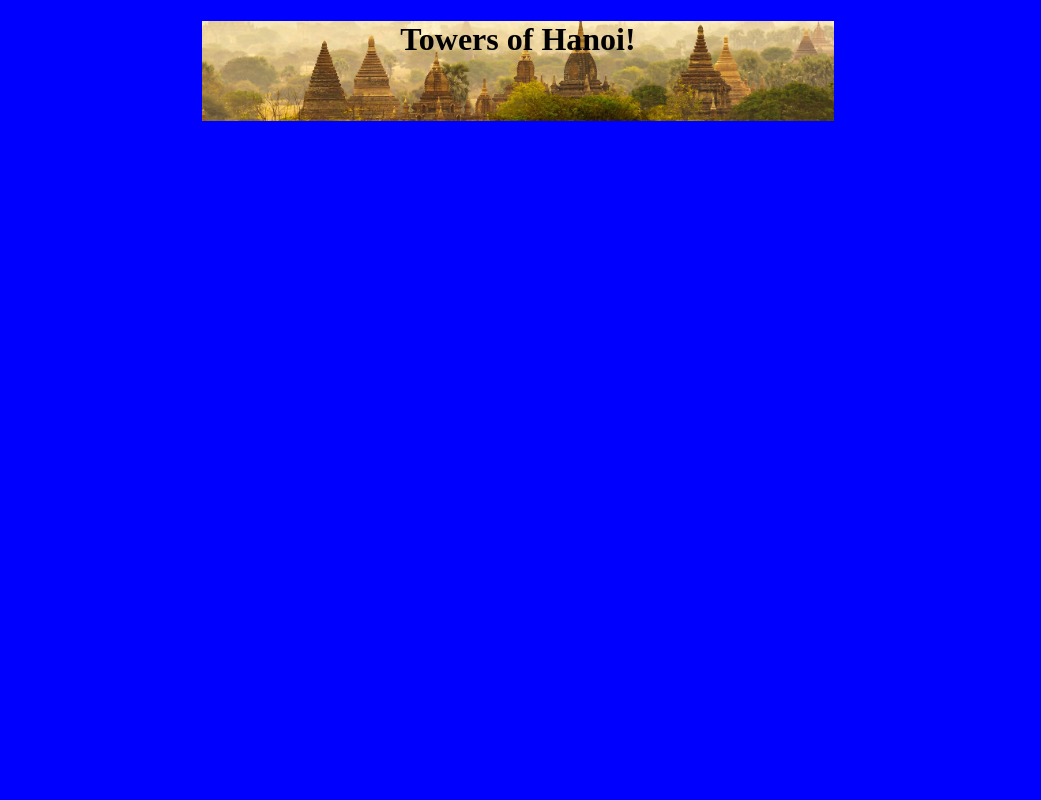
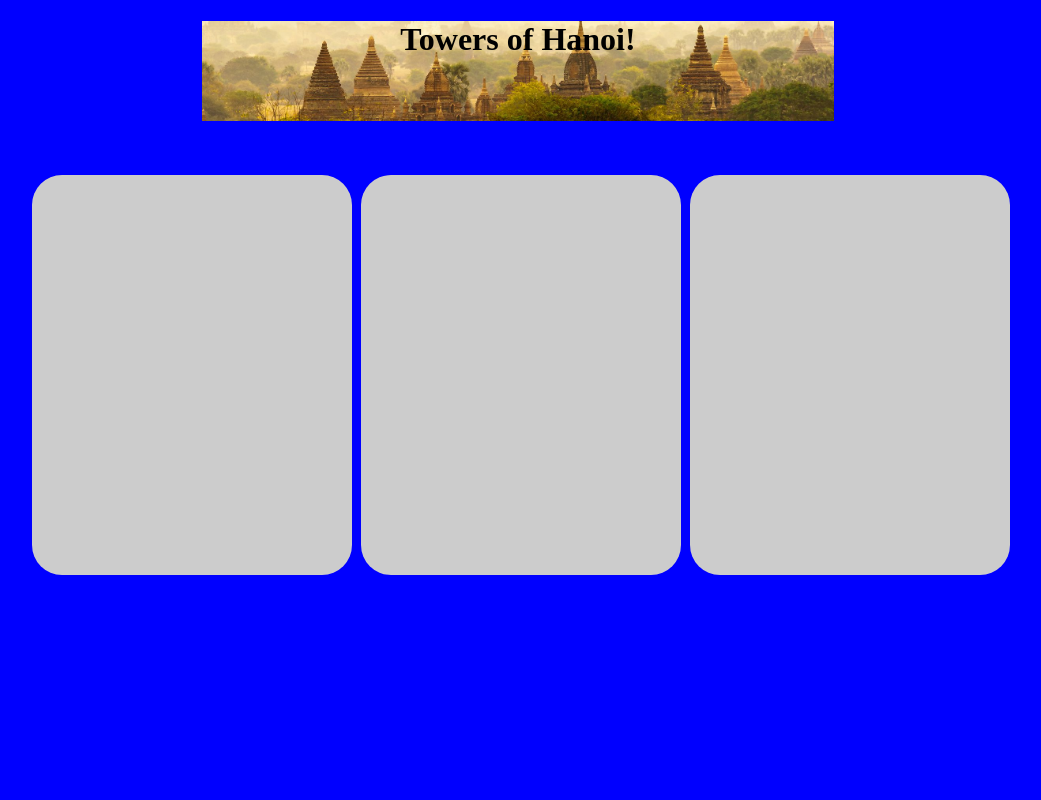
Before and after one commit to chaseTfreeman/ctf_hanoi, a PHP site: page / in a window 1280 px wide. Shown: the whole page, without its empty margins (122-1163 px from the left). Run offline with PHP 8.4, Linux system fonts and the light colour scheme; some libraries are stand-ins or nearby versions.

Commit message:
pegs ABC are set and aligned

```diff
--- a/index.html
+++ b/index.html
@@ -4,20 +4,22 @@
   <title>TOWERS OF HANOI</title>
   <meta charset="utf-8">
   <link rel="stylesheet" href="styles.css">
-<script src="https://ajax.googleapis.com/ajax/libs/jquery/3.0.0/jquery.min.js"></script>
+  <script src="https://ajax.googleapis.com/ajax/libs/jquery/3.0.0/jquery.min.js"></script>
 </head>
 <body>
 
   <header>
     <h1>Towers of Hanoi!</h1>
   </header>
-    <div id="gameBoard"></div>
-
+  <div id="gameBoard">
+    <div id="pegContainerA" class="pegContainer"></div>
+    <div id="pegContainerB" class="pegContainer"></div>
+    <div id="pegContainerC" class="pegContainer"></div>
   </div>
 
-</div>
 
 
-<script src="script.js"></script>
+
+  <script src="script.js"></script>
 </body>
 </html>
--- a/styles.css
+++ b/styles.css
@@ -13,6 +13,7 @@ p, h1 {
 }
 #gameBoard {
     position:fixed;
+    text-align: center;
     padding:0;
     margin:0;
     top:0;
@@ -22,3 +23,16 @@ p, h1 {
     background:blue;
     z-index: -1;
 }
+
+.pegContainer {
+  display: inline-block;
+  height: 50%;
+  width: 25%;
+  background-color: #ccc;
+  margin: 175px 0px 0px 5px;
+  padding: 0px;
+  border: none;
+  text-align: center;
+  cursor: move;
+  border-radius: 30px;
+}
```
